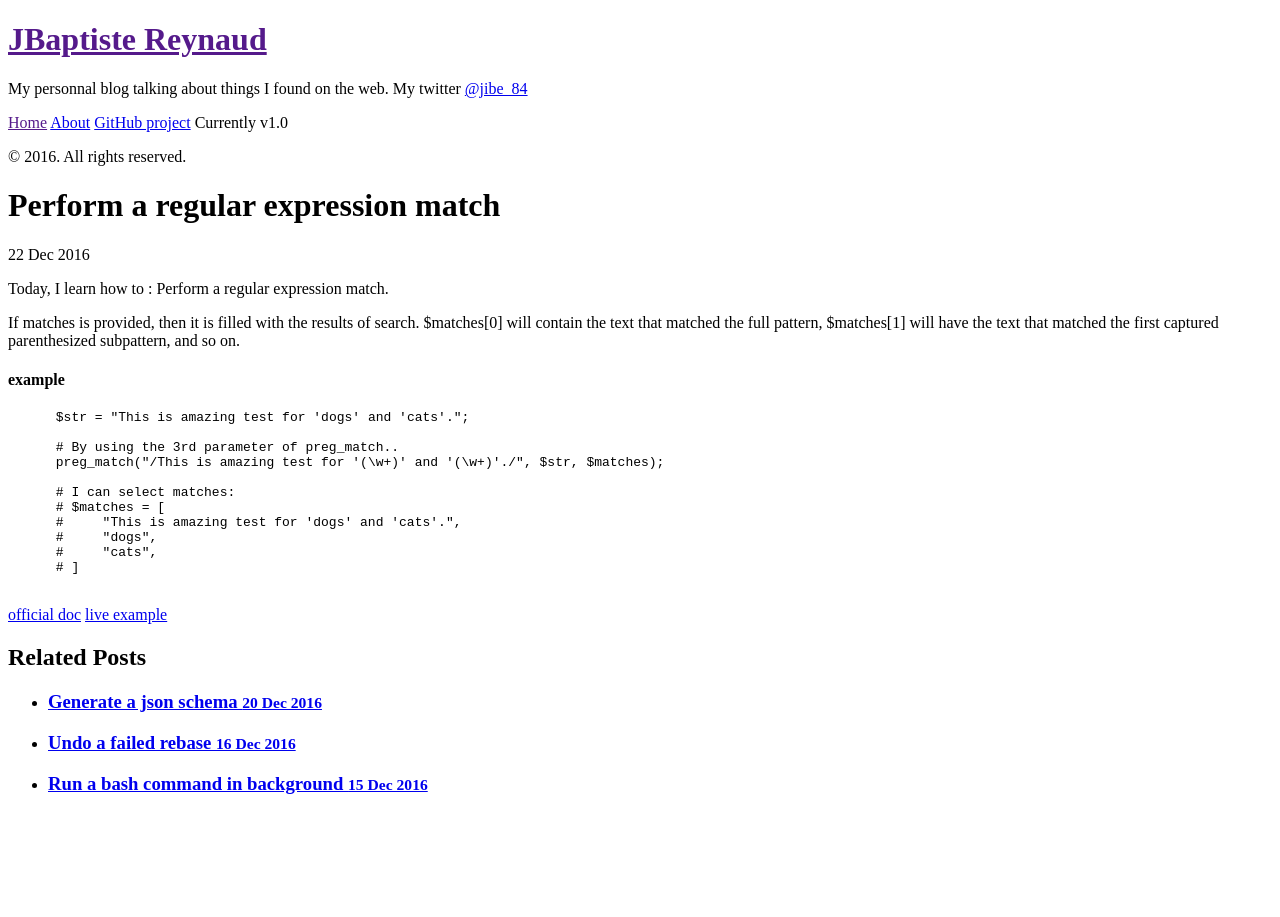
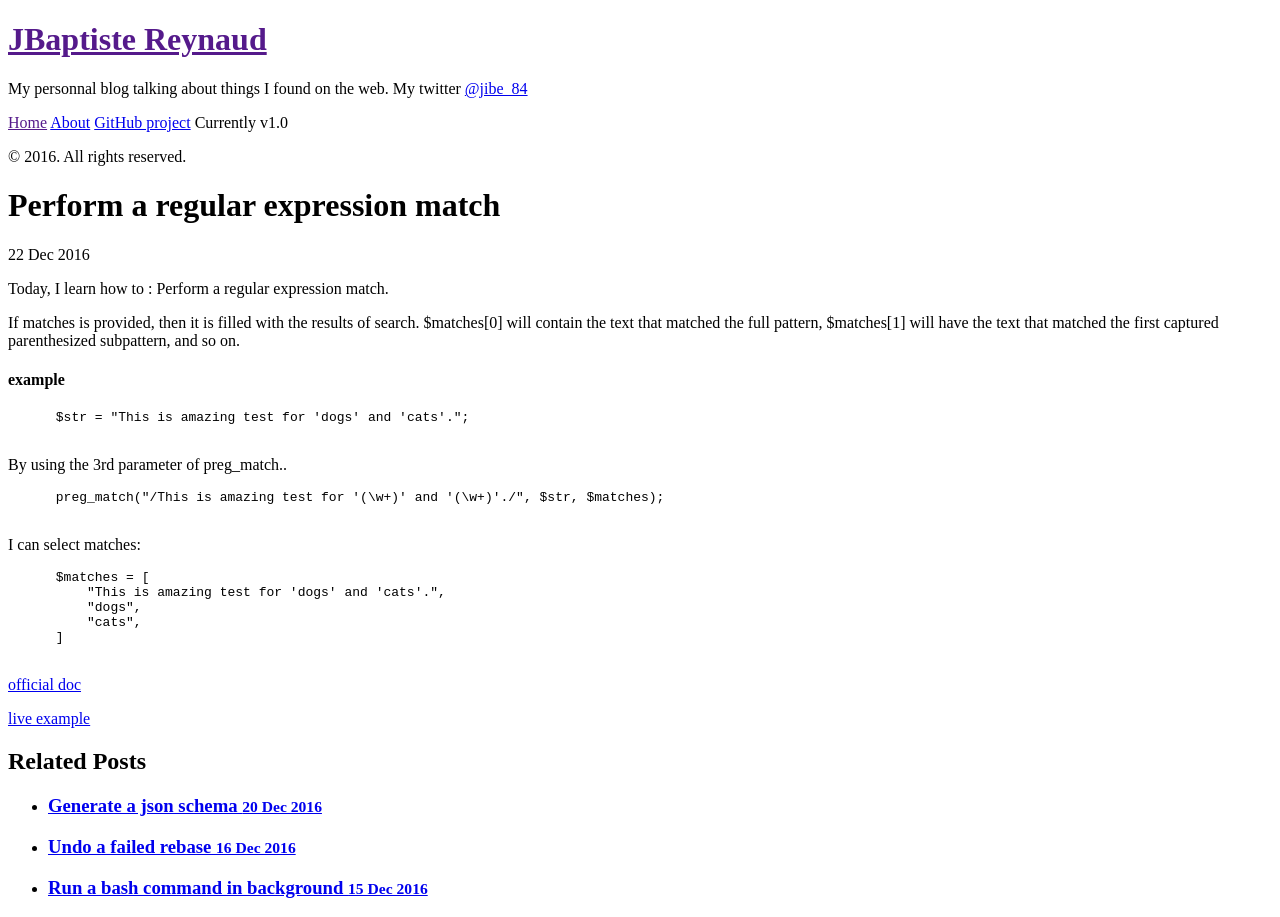
Before and after one commit to jibe84/jibe84.github.io, a Jekyll site: the page built from _posts/2016-12-22-preg-match-selection.md, in a window 1280 px wide. Built offline with Jekyll 4.4.1, drawn with Linux system fonts in a browser that asks for light colours.

Commit message:
Update 2016-12-22-preg-match-selection.md

```diff
--- a/_posts/2016-12-22-preg-match-selection.md
+++ b/_posts/2016-12-22-preg-match-selection.md
@@ -12,17 +12,22 @@ If matches is provided, then it is filled with the results of search. $matches[0
 #### example
  {% highlight php %}
  $str = "This is amazing test for 'dogs' and 'cats'.";
+ {% endhighlight %}
 
- # By using the 3rd parameter of preg_match..
+By using the 3rd parameter of preg_match..
+ {% highlight php %}
  preg_match("/This is amazing test for '(\w+)' and '(\w+)'./", $str, $matches);
+ {% endhighlight %}
 
- # I can select matches:
- # $matches = [
- #     "This is amazing test for 'dogs' and 'cats'.",
- #     "dogs",
- #     "cats",
- # ]
+I can select matches:
+ {% highlight php %}
+ $matches = [
+     "This is amazing test for 'dogs' and 'cats'.",
+     "dogs",
+     "cats",
+ ]
  {% endhighlight %}
 
 [official doc](http://php.net/manual/en/function.preg-match.php)
+
 [live example](http://sandbox.onlinephpfunctions.com/code/a2305e01bbd6994f9e6e553db0fd7d90b9f30607)
```
